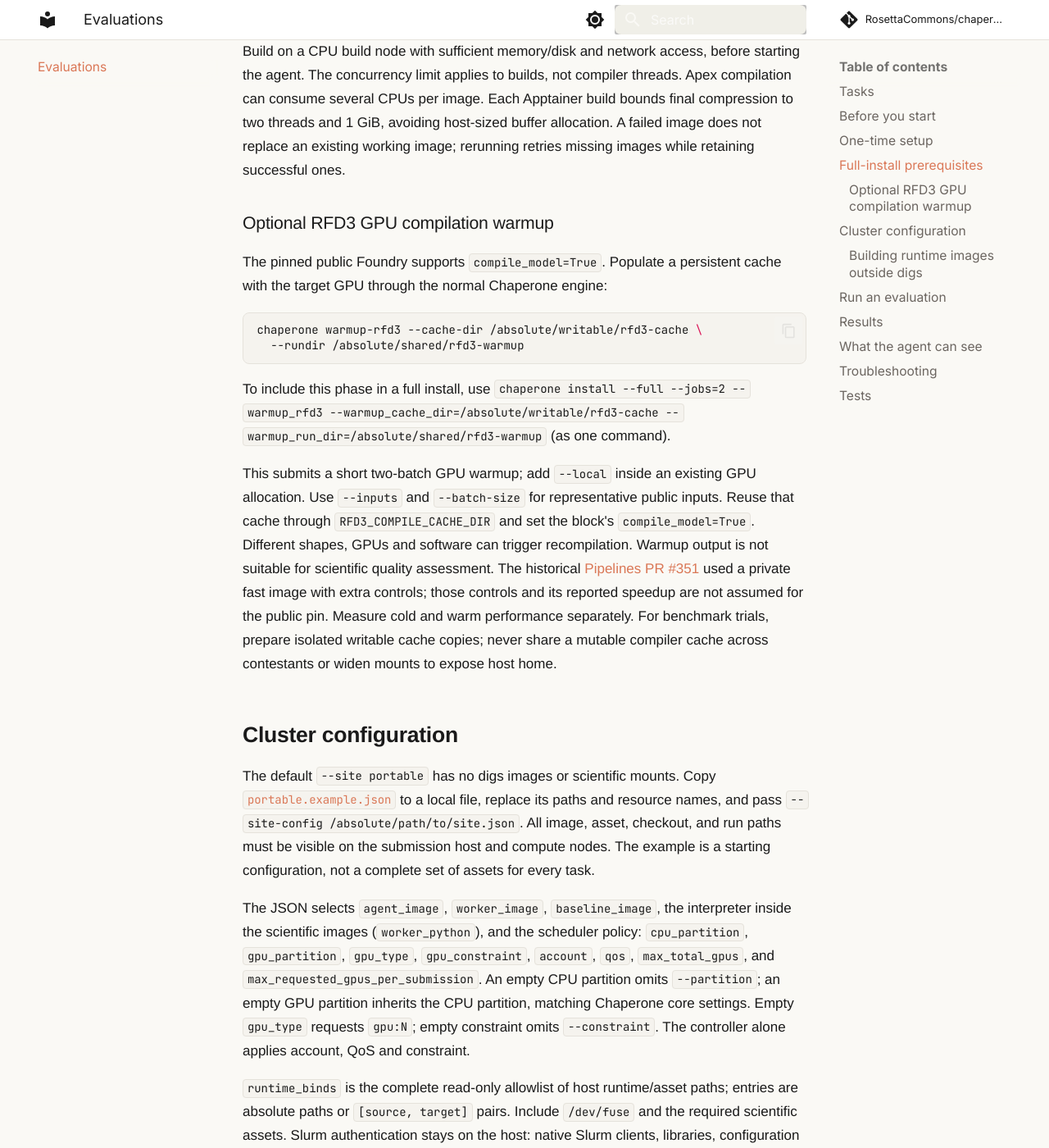
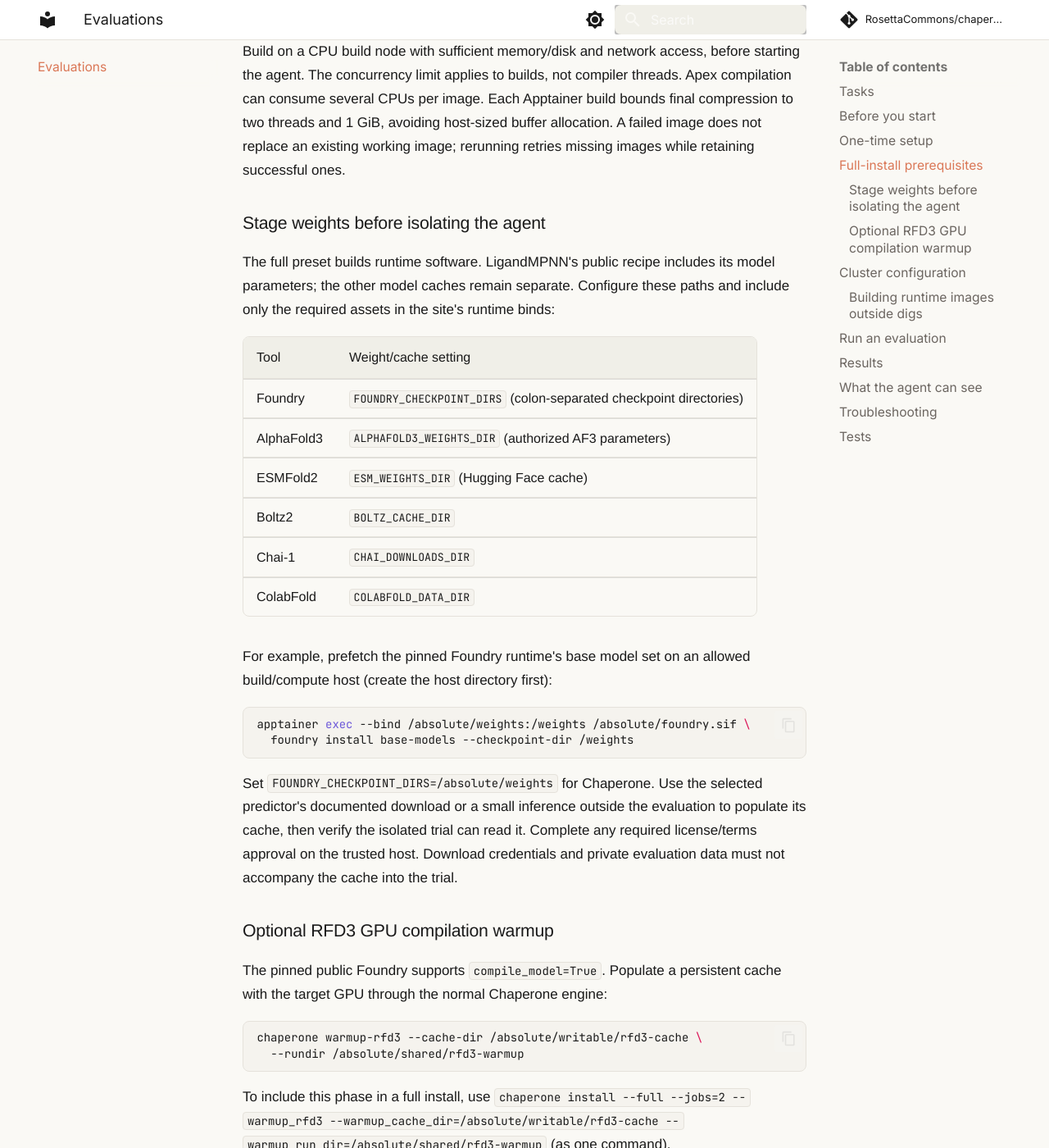
Before and after one commit to RosettaCommons/chaperone, an MkDocs documentation site: the page built from docs/site/evaluations.md, in a window 1280 px wide and 1400 px high, scrolled down 3638 px. Shown: the whole window at 82% size. Built offline with MkDocs 1.6.1 and Material for MkDocs 9.7.7, drawn with Linux system fonts in a browser that asks for light colours; comment, search, counter and statistics services are not loaded.

````diff
--- a/docs/site/evaluations.md
+++ b/docs/site/evaluations.md
@@ -102,6 +102,35 @@
 final compression to two threads and 1 GiB, avoiding host-sized buffer allocation.
 A failed image does not replace an existing working image; rerunning retries
 missing images while retaining successful ones.
+
+### Stage weights before isolating the agent
+
+The full preset builds runtime software. LigandMPNN's public recipe includes its
+model parameters; the other model caches remain separate. Configure these paths
+and include only the required assets in the site's runtime binds:
+
+| Tool | Weight/cache setting |
+|---|---|
+| Foundry | `FOUNDRY_CHECKPOINT_DIRS` (colon-separated checkpoint directories) |
+| AlphaFold3 | `ALPHAFOLD3_WEIGHTS_DIR` (authorized AF3 parameters) |
+| ESMFold2 | `ESM_WEIGHTS_DIR` (Hugging Face cache) |
+| Boltz2 | `BOLTZ_CACHE_DIR` |
+| Chai-1 | `CHAI_DOWNLOADS_DIR` |
+| ColabFold | `COLABFOLD_DATA_DIR` |
+
+For example, prefetch the pinned Foundry runtime's base model set on an allowed
+build/compute host (create the host directory first):
+
+```bash
+apptainer exec --bind /absolute/weights:/weights /absolute/foundry.sif \
+  foundry install base-models --checkpoint-dir /weights
+```
+
+Set `FOUNDRY_CHECKPOINT_DIRS=/absolute/weights` for Chaperone. Use the selected
+predictor's documented download or a small inference outside the evaluation to
+populate its cache, then verify the isolated trial can read it. Complete any
+required license/terms approval on the trusted host. Download credentials and
+private evaluation data must not accompany the cache into the trial.
 
 ### Optional RFD3 GPU compilation warmup
 
````
Also changed, not shown: .agents/skills/setup/SKILL.md (+2 -1 lines), 3 other files.
